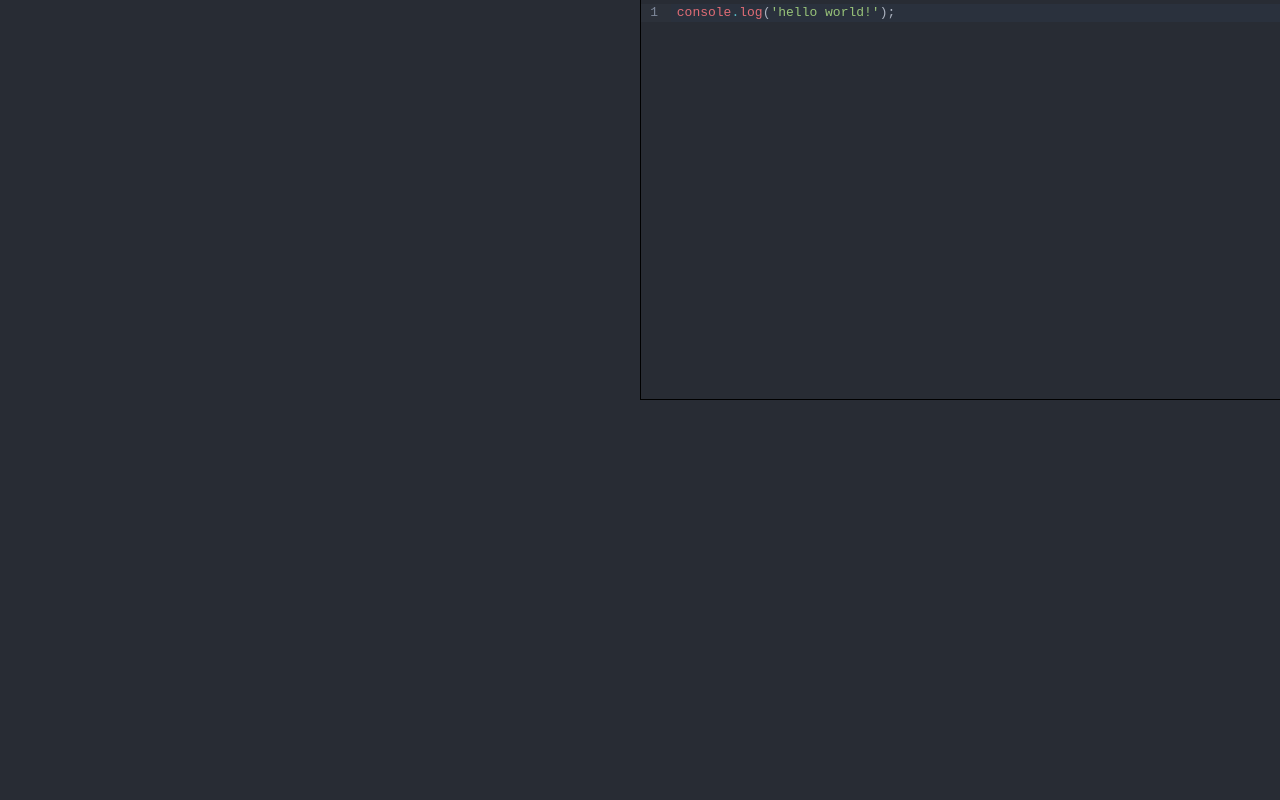
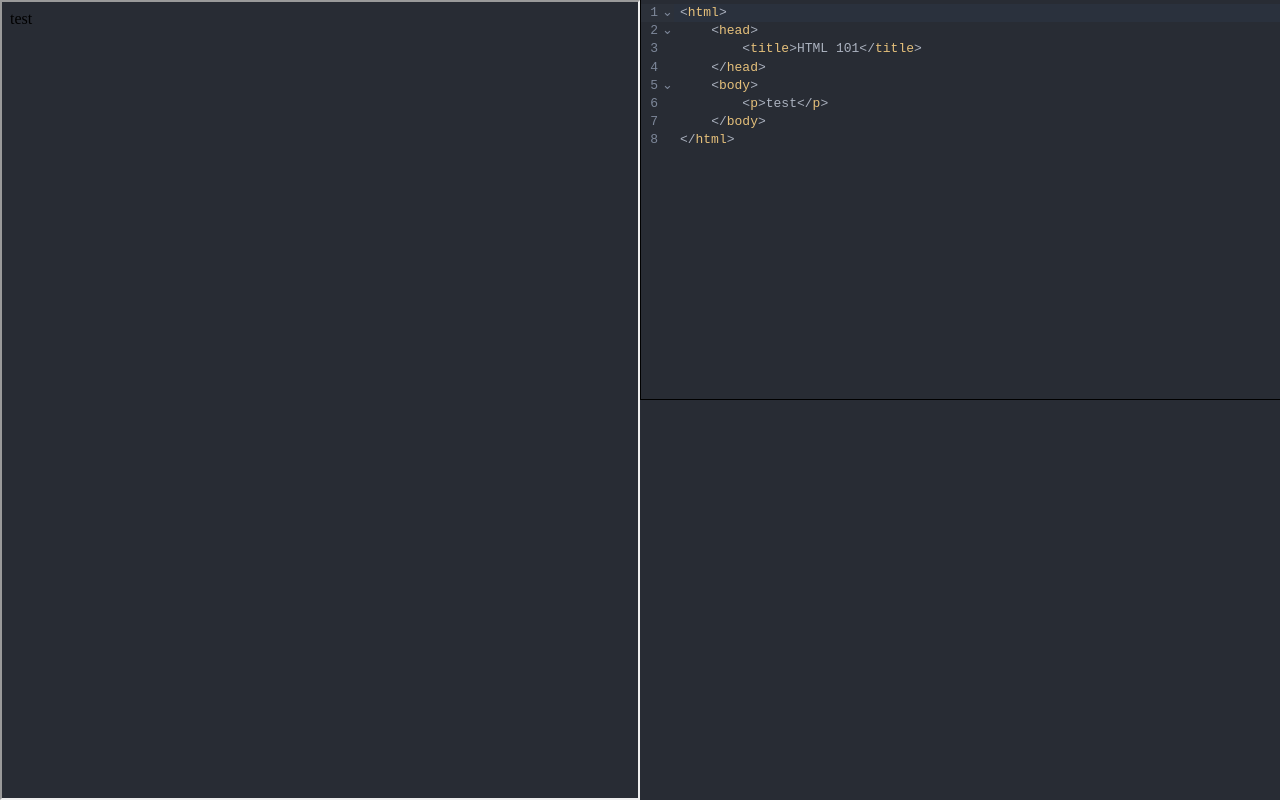
Before and after one commit to metalfacesec/code-kills-cancer-website, a React (Create React App) app: page / in a window 1280 px wide. Built offline with nearby package versions, Linux system fonts and the light colour scheme.

Commit message:
Adding HTML and results in left col

```diff
--- a/package.json
+++ b/package.json
@@ -3,6 +3,7 @@
   "version": "0.1.0",
   "private": true,
   "dependencies": {
+    "@codemirror/lang-html": "^0.19.4",
     "@codemirror/lang-javascript": "^0.19.7",
     "@codemirror/theme-one-dark": "^0.19.1",
     "@testing-library/jest-dom": "^5.16.2",
--- a/src/App.css
+++ b/src/App.css
@@ -23,6 +23,12 @@
 	height: 50%;
 }
 
+/* Move me */
 .cm-scroller {
 	overflow: hidden !important;
 }
+
+/* Move me */
+#code-results {
+	height: 100%;
+}
--- a/src/App.js
+++ b/src/App.js
@@ -1,16 +1,16 @@
 import './App.css';
 
-import TextEditor from './components/shared/TextEditor';
+import HtmlTextEditor from './components/shared/HtmlTextEditor';
 
 function App() {
 	return (
 		<div className='app-container'>
 			<div className='main-col'>
-
+				<iframe id="code-results"></iframe>
 			</div>
 			<div className='main-col'>
 				<div id="code-mirror-parent" className='main-row'>
-					<TextEditor />
+					<HtmlTextEditor />
 				</div>
 				<div className='main-row'></div>
 			</div>
--- /dev/null
+++ b/src/components/shared/HtmlTextEditor.js
@@ -0,0 +1,57 @@
+import React from 'react';
+import CodeMirror from '@uiw/react-codemirror';
+import { oneDark } from '@codemirror/theme-one-dark';
+import { html } from '@codemirror/lang-html';
+
+class HtmlTextEditor extends React.Component {
+	constructor(props) {
+		super(props);
+
+		this.state = {
+			height: 100,
+            html: '<html>\n\t<head>\n\t\t<title>HTML 101</title>\n\t</head>\n\t<body>\n\t\t<p>test</p>\n\t</body>\n</html>',
+		}
+
+		this.handleResize = this.handleResize.bind(this);
+	}
+
+	handleResize() {
+		this.setState({
+			height: document.getElementById('code-mirror-parent').clientHeight - 1
+		});
+	}
+
+	componentDidMount() {
+		window.addEventListener('resize', this.handleResize);
+
+		this.setState({
+			height: document.getElementById('code-mirror-parent').clientHeight - 1
+		});
+	}
+
+	render() {
+        let iframe = document.getElementById('code-results');
+        if (iframe !== null) {
+            iframe.contentWindow.document.open();
+            iframe.contentWindow.document.write(this.state.html);
+            iframe.contentWindow.document.close();
+        }
+
+		return (
+			<div style={{height: 'calc(100% - 1px)', width: 'calc(100% - 1px)', 'border-left': '1px solid black', 'border-bottom': '1px solid black'}}>
+				<CodeMirror
+					value={this.state.html}
+					height="100%"
+					maxHeight={this.state.height + 'px'}
+					theme={oneDark}
+					extensions={[html()]}
+					onChange={(value, viewUpdate) => {
+						console.log('value:', value);
+					}}
+				/>
+			</div>
+		);
+	}
+}
+
+export default HtmlTextEditor;
```
Also changed, not shown: 1 other file (tests, documents, lock files or other folders).
